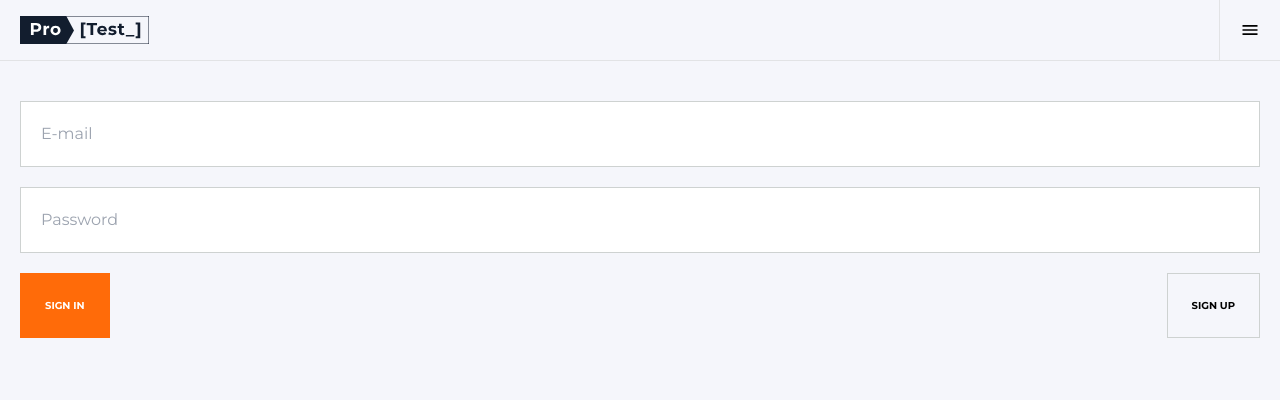
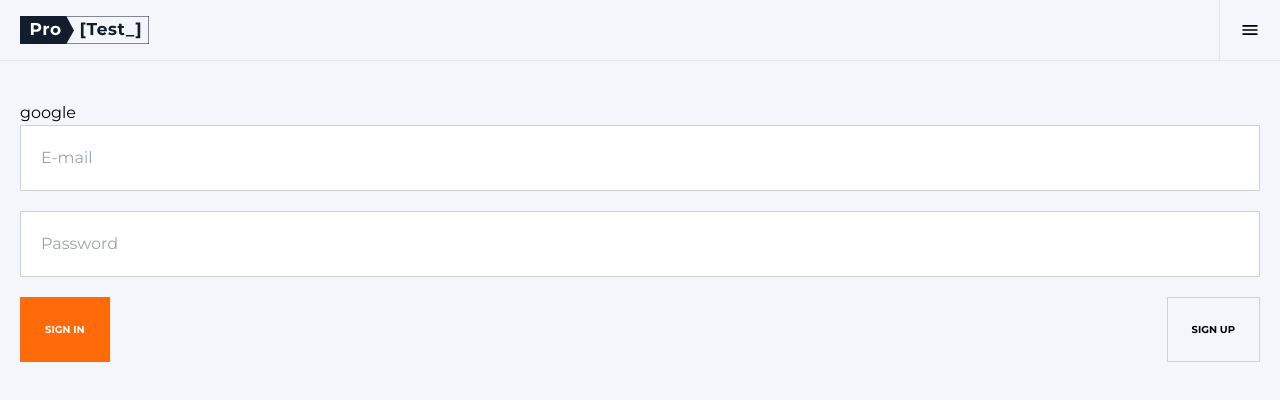
Before and after one commit to yurii2007/api-qa-testing, a Next.js app in the folder frontend/: page /auth/login in a window 1280 px wide. Shown: the top 400 px of the page. Built offline with nearby package versions, Linux system fonts and the light colour scheme.

Commit message:
added login with google

```diff
--- a/frontend/app/auth/login/page.tsx
+++ b/frontend/app/auth/login/page.tsx
@@ -1,10 +1,16 @@
+"use client";
+
 import AuthForm from "../authForm";
 
 const Page = () => {
   return (
-    <main>
+    <>
+      <form action="https://qa-testing-y6ws.onrender.com/api/auth/google" method="get">
+        <button type="submit">google</button>
+      </form>
+
       <AuthForm />
-    </main>
+    </>
   );
 };
 
```
Also changed, not shown: 1 other file (tests, documents, lock files or other folders).
